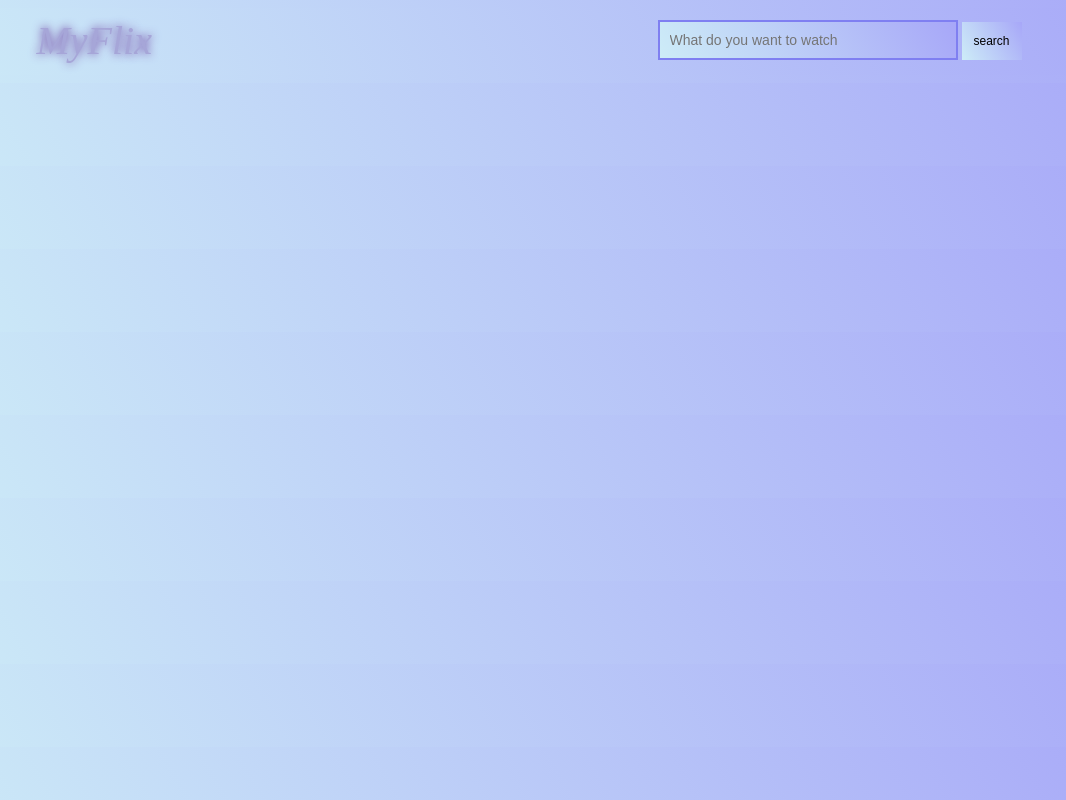
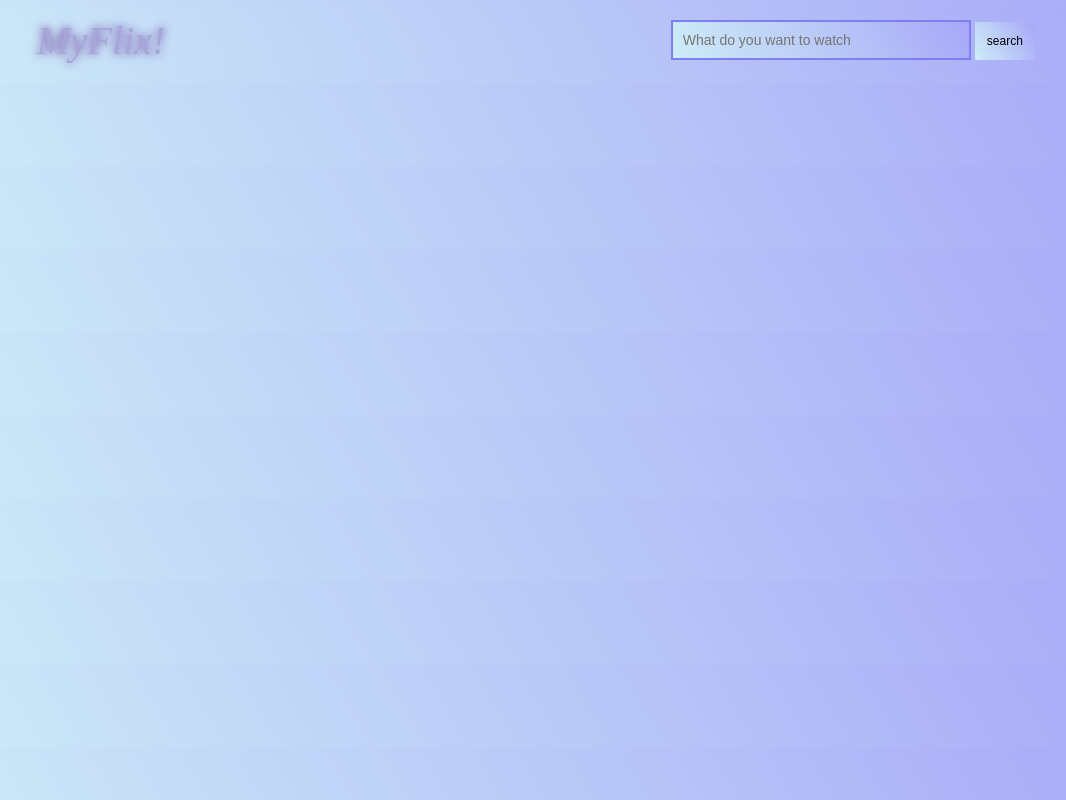
Before and after one commit to changach-3000/MyFlix, a plain HTML site: page index.html in a window 1280 px wide. Shown: the whole page, without its empty margins (98-1164 px from the left). Drawn offline with Linux system fonts and the light colour scheme; no server answers.

Commit message:
Changed title

```diff
--- a/index.html
+++ b/index.html
@@ -12,7 +12,7 @@
     <nav>
       <div class="logo">
         <!-- <img src="https://img.icons8.com/arcade/64/null/movie-projector.png" /> -->
-        <div class="title">MyFlix</div>
+        <div class="title">MyFlix!</div>
         <!-- Add Search-bar -->
         <div class="search-bar">
           <input type="search" placeholder="What do you want to watch" />
```
